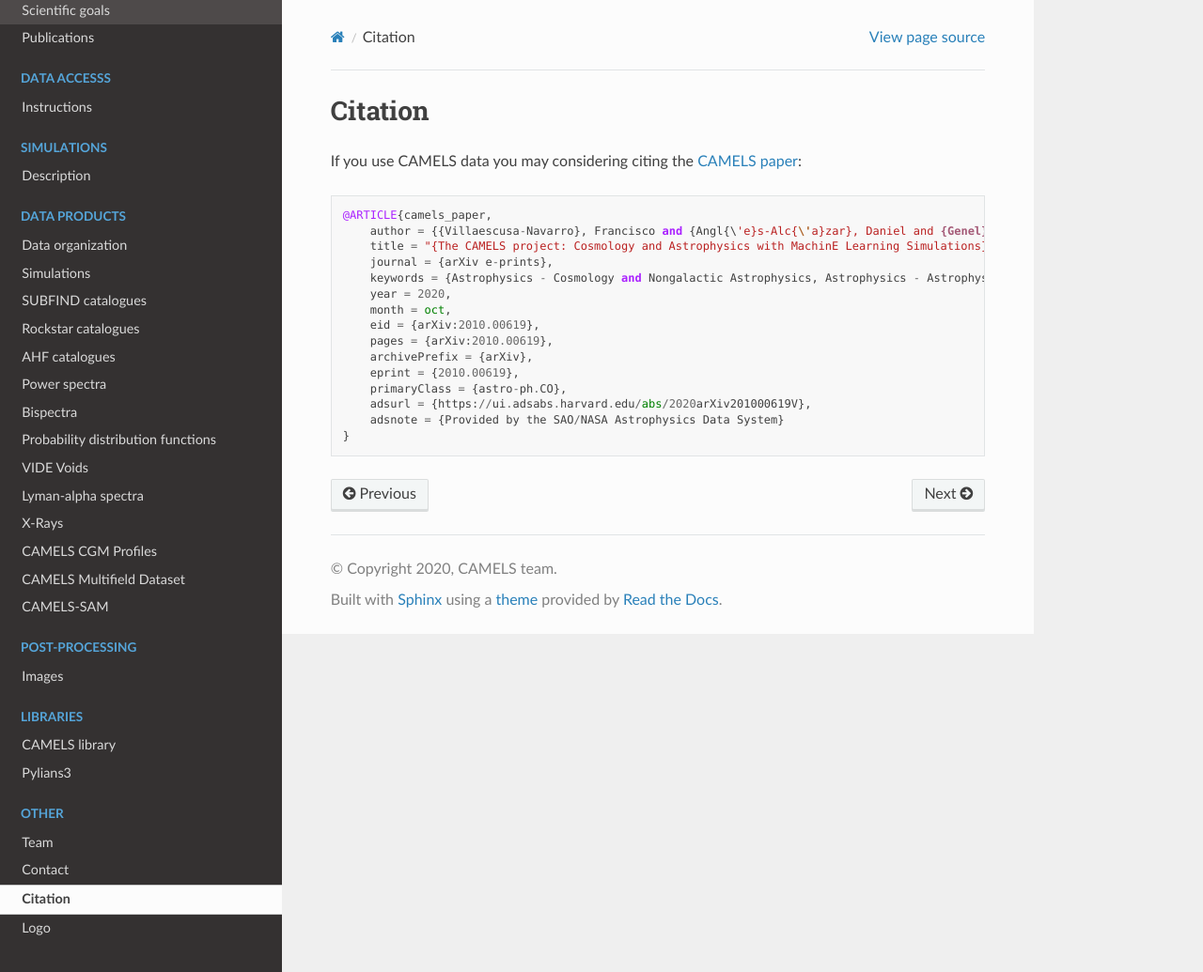
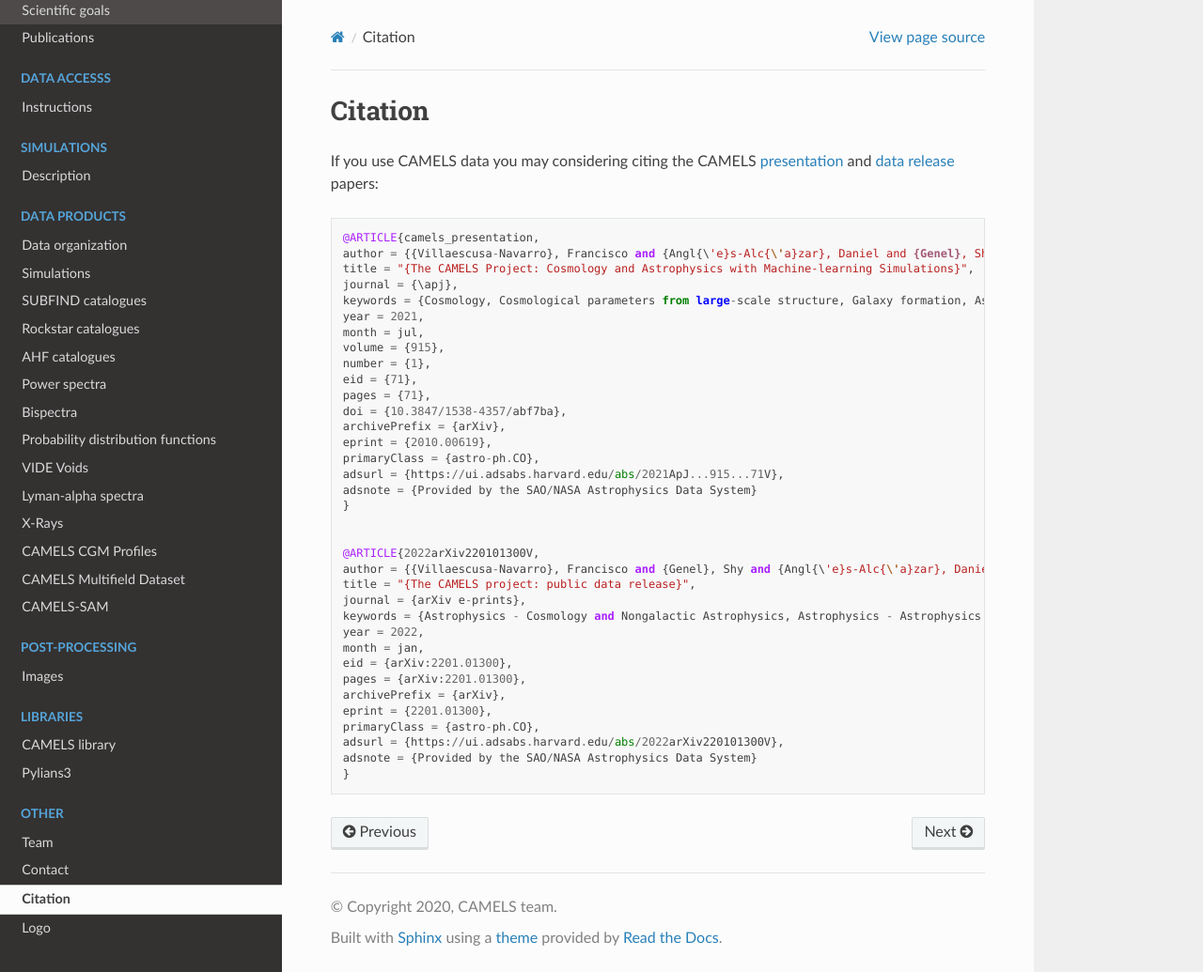
Before and after one commit to franciscovillaescusa/CAMELS, a Sphinx documentation site: the page built from docs/source/citation.rst, in a window 1280 px wide and 1035 px high. Shown: the whole window at 94% size. Built offline with Sphinx 7.4.7 and the Read the Docs theme 2.0.0, drawn with Linux system fonts in a browser that asks for light colours.

Commit message:
citation updated

```diff
--- a/docs/source/citation.rst
+++ b/docs/source/citation.rst
@@ -2,22 +2,43 @@
 Citation
 ********
 
-If you use CAMELS data you may considering citing the `CAMELS paper <https://arxiv.org/abs/2010.00619>`_:
+If you use CAMELS data you may considering citing the CAMELS `presentation <https://arxiv.org/abs/2010.00619>`_ and `data release <https://arxiv.org/abs/2201.01300>`_ papers:
+
 
 ::
 
-   @ARTICLE{camels_paper,
-       author = {{Villaescusa-Navarro}, Francisco and {Angl{\'e}s-Alc{\'a}zar}, Daniel and {Genel}, Shy and {Spergel}, David N. and {Somerville}, Rachel S. and {Dave}, Romeel and {Pillepich}, Annalisa and {Hernquist}, Lars and {Nelson}, Dylan and {Torrey}, Paul and {Narayanan}, Desika and {Li}, Yin and {Philcox}, Oliver and {La Torre}, Valentina and {Delgado}, Ana Maria and {Ho}, Shirley and {Hassan}, Sultan and {Burkhart}, Blakesley and {Wadekar}, Digvijay and {Battaglia}, Nicholas and {Contardo}, Gabriella},
-       title = "{The CAMELS project: Cosmology and Astrophysics with MachinE Learning Simulations}",
-       journal = {arXiv e-prints},
-       keywords = {Astrophysics - Cosmology and Nongalactic Astrophysics, Astrophysics - Astrophysics of Galaxies, Astrophysics - Instrumentation and Methods for Astrophysics},
-       year = 2020,
-       month = oct,
-       eid = {arXiv:2010.00619},
-       pages = {arXiv:2010.00619},
-       archivePrefix = {arXiv},
-       eprint = {2010.00619},
-       primaryClass = {astro-ph.CO},
-       adsurl = {https://ui.adsabs.harvard.edu/abs/2020arXiv201000619V},
-       adsnote = {Provided by the SAO/NASA Astrophysics Data System}
+   @ARTICLE{camels_presentation,
+   author = {{Villaescusa-Navarro}, Francisco and {Angl{\'e}s-Alc{\'a}zar}, Daniel and {Genel}, Shy and {Spergel}, David N. and {Somerville}, Rachel S. and {Dave}, Romeel and {Pillepich}, Annalisa and {Hernquist}, Lars and {Nelson}, Dylan and {Torrey}, Paul and {Narayanan}, Desika and {Li}, Yin and {Philcox}, Oliver and {La Torre}, Valentina and {Maria Delgado}, Ana and {Ho}, Shirley and {Hassan}, Sultan and {Burkhart}, Blakesley and {Wadekar}, Digvijay and {Battaglia}, Nicholas and {Contardo}, Gabriella and {Bryan}, Greg L.},
+   title = "{The CAMELS Project: Cosmology and Astrophysics with Machine-learning Simulations}",
+   journal = {\apj},
+   keywords = {Cosmology, Cosmological parameters from large-scale structure, Galaxy formation, Astrostatistics, 343, 340, 595, 1882, Astrophysics - Cosmology and Nongalactic Astrophysics, Astrophysics - Astrophysics of Galaxies, Astrophysics - Instrumentation and Methods for Astrophysics},
+   year = 2021,
+   month = jul,
+   volume = {915},
+   number = {1},
+   eid = {71},
+   pages = {71},
+   doi = {10.3847/1538-4357/abf7ba},
+   archivePrefix = {arXiv},
+   eprint = {2010.00619},
+   primaryClass = {astro-ph.CO},
+   adsurl = {https://ui.adsabs.harvard.edu/abs/2021ApJ...915...71V},
+   adsnote = {Provided by the SAO/NASA Astrophysics Data System}
    }
+
+
+   @ARTICLE{2022arXiv220101300V,
+   author = {{Villaescusa-Navarro}, Francisco and {Genel}, Shy and {Angl{\'e}s-Alc{\'a}zar}, Daniel and {Perez}, Lucia A. and {Villanueva-Domingo}, Pablo and {Wadekar}, Digvijay and {Shao}, Helen and {Mohammad}, Faizan G. and {Hassan}, Sultan and {Moser}, Emily and {Lau}, Erwin T. and {Machado Poletti Valle}, Luis Fernando and {Nicola}, Andrina and {Thiele}, Leander and {Jo}, Yongseok and {Philcox}, Oliver H.~E. and {Oppenheimer}, Benjamin D. and {Tillman}, Megan and {Hahn}, ChangHoon and {Kaushal}, Neerav and {Pisani}, Alice and {Gebhardt}, Matthew and {Delgado}, Ana Maria and {Caliendo}, Joyce and {Kreisch}, Christina and {Wong}, Kaze W.~K. and {Coulton}, William R. and {Eickenberg}, Michael and {Parimbelli}, Gabriele and {Ni}, Yueying and {Steinwandel}, Ulrich P. and {La Torre}, Valentina and {Dave}, Romeel and {Battaglia}, Nicholas and {Nagai}, Daisuke and {Spergel}, David N. and {Hernquist}, Lars and {Burkhart}, Blakesley and {Narayanan}, Desika and {Wandelt}, Benjamin and {Somerville}, Rachel S. and {Bryan}, Greg L. and {Viel}, Matteo and {Li}, Yin and {Irsic}, Vid and {Kraljic}, Katarina and {Vogelsberger}, Mark},
+   title = "{The CAMELS project: public data release}",
+   journal = {arXiv e-prints},
+   keywords = {Astrophysics - Cosmology and Nongalactic Astrophysics, Astrophysics - Astrophysics of Galaxies, Astrophysics - Instrumentation and Methods for Astrophysics, Computer Science - Artificial Intelligence, Computer Science - Machine Learning},
+   year = 2022,
+   month = jan,
+   eid = {arXiv:2201.01300},
+   pages = {arXiv:2201.01300},
+   archivePrefix = {arXiv},
+   eprint = {2201.01300},
+   primaryClass = {astro-ph.CO},
+   adsurl = {https://ui.adsabs.harvard.edu/abs/2022arXiv220101300V},
+   adsnote = {Provided by the SAO/NASA Astrophysics Data System}
+   }
```
